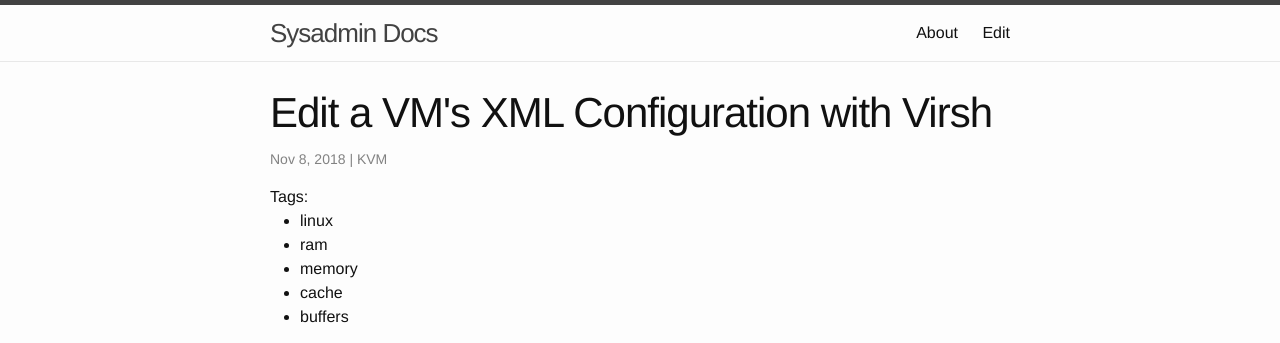
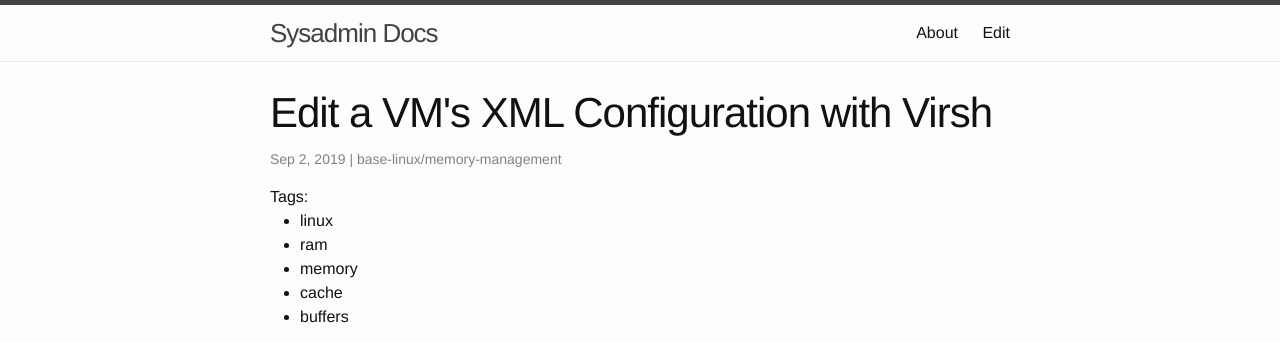
Before and after one commit to benyanke/docs, a Jekyll site: the page built from _posts/base-linux/memory-management/2019-09-02-clear-all-memory-caches.markdown, in a window 1280 px wide. Shown: the top 343 px of the page. Built offline with Jekyll 4.4.1, drawn with Linux system fonts in a browser that asks for light colours.

Commit message:
Add timestamp and category

```diff
--- a/_posts/base-linux/memory-management/2019-09-02-clear-all-memory-caches.markdown
+++ b/_posts/base-linux/memory-management/2019-09-02-clear-all-memory-caches.markdown
@@ -2,8 +2,8 @@
 layout: post
 title:  "Edit a VM's XML Configuration with Virsh"
 slug:   linux-clear-memory-caches
-date:   2018-11-8 21:53:29
-categories: KVM
+date:   2019-09-02 22:04:10
+categories: base-linux/memory-management
 tags:
  - linux
  - ram
```
